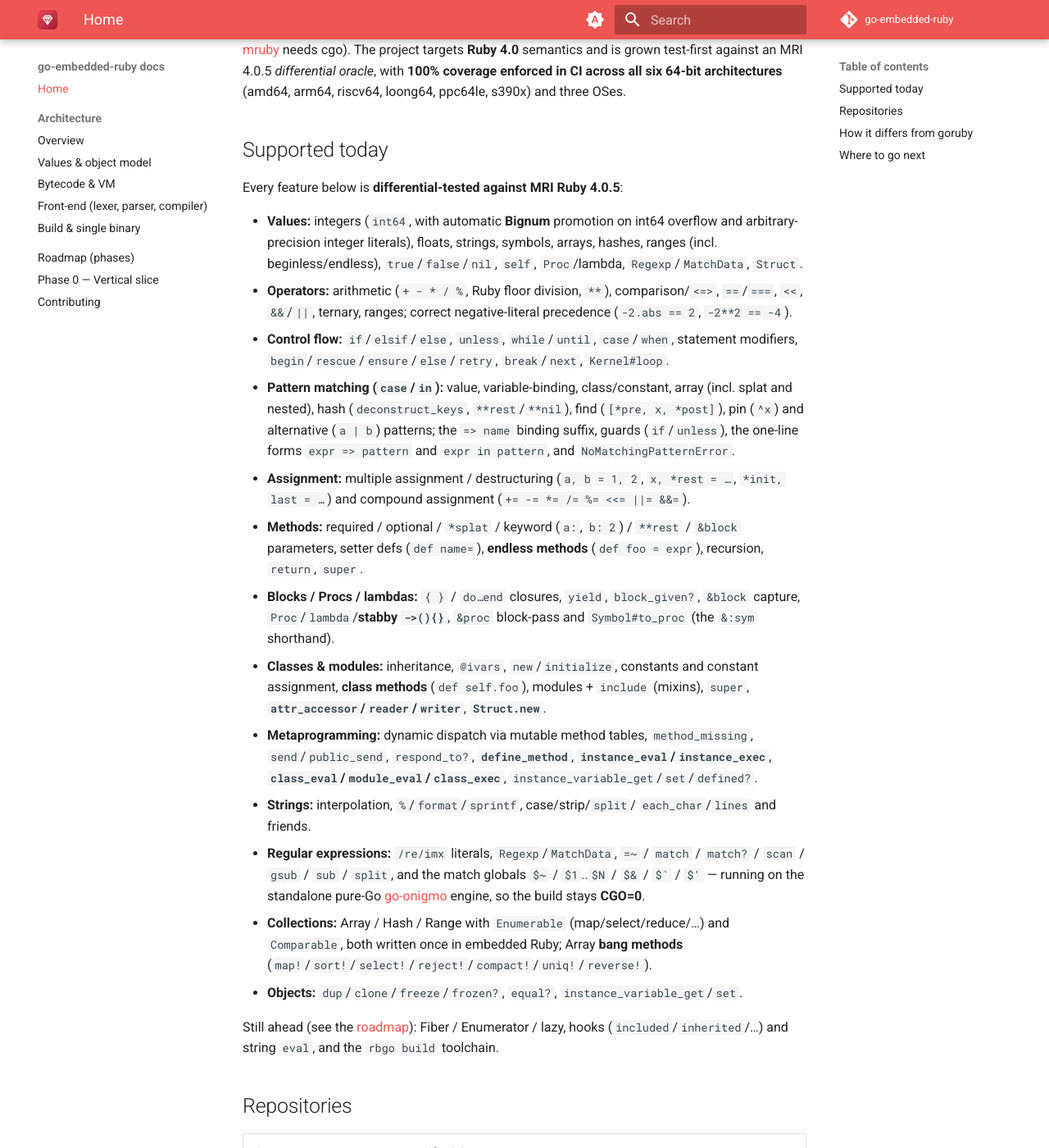
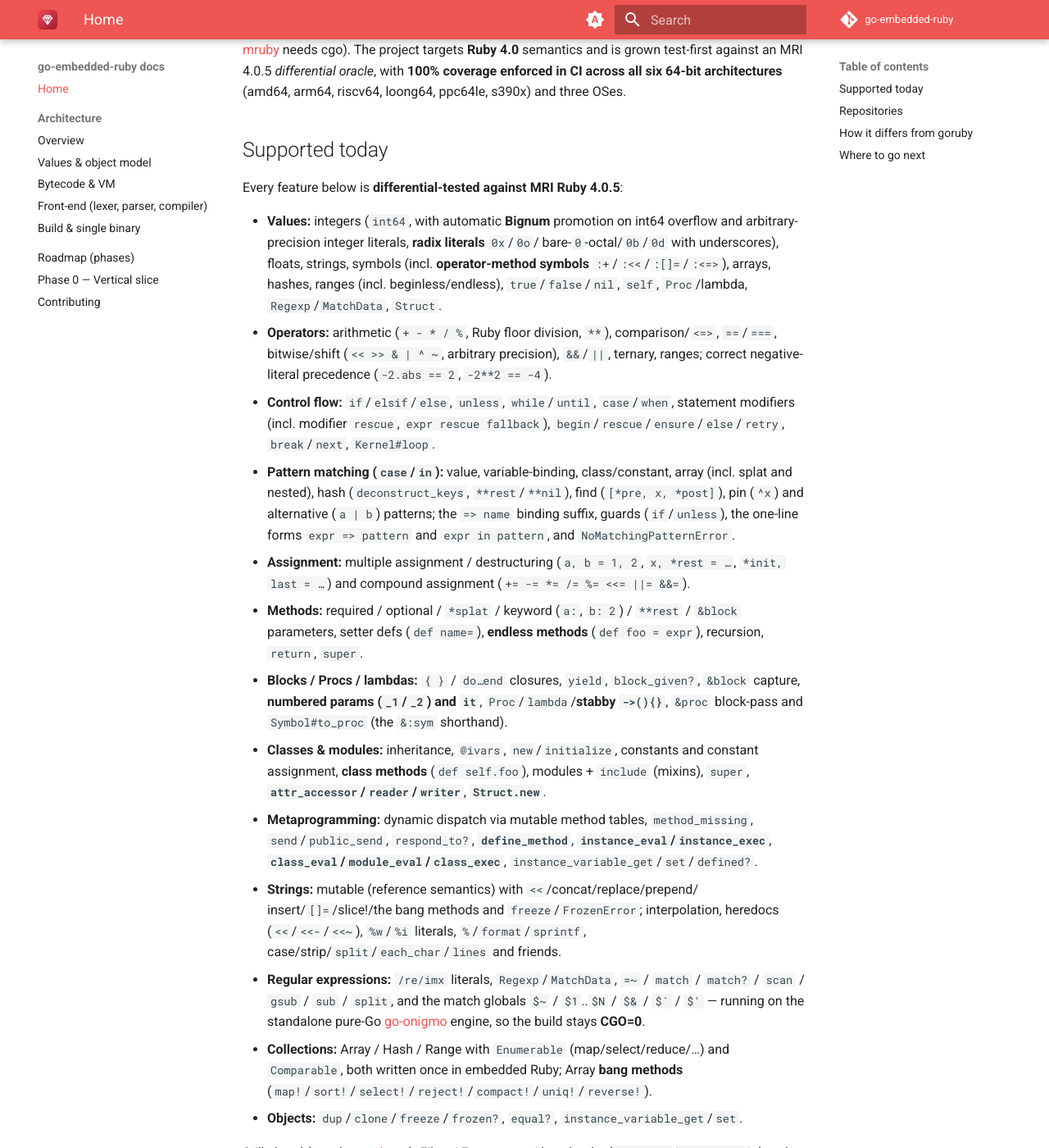
Before and after one commit to go-embedded-ruby/docs, an MkDocs documentation site: the page built from docs/index.md, in a window 1280 px wide and 1400 px high, scrolled down 394 px. Shown: the whole window at 82% size. Built offline with MkDocs 1.6.1 and Material for MkDocs 9.7.7, drawn with Linux system fonts in a browser that asks for light colours; the version menu is left out.

Commit message:
docs: index Supported-today list reflects radix literals, operator symbols, modifier rescue, numbered params, mutable strings/heredocs/%w
Co-Authored-By: Claude Opus 4.8 <noreply@anthropic.com>

```diff
--- a/docs/index.md
+++ b/docs/index.md
@@ -22,14 +22,18 @@ architectures** (amd64, arm64, riscv64, loong64, ppc64le, s390x) and three OSes.
 Every feature below is **differential-tested against MRI Ruby 4.0.5**:
 
 - **Values:** integers (`int64`, with automatic **Bignum** promotion on int64
-  overflow and arbitrary-precision integer literals), floats, strings, symbols,
-  arrays, hashes, ranges (incl. beginless/endless), `true`/`false`/`nil`,
-  `self`, `Proc`/lambda, `Regexp`/`MatchData`, `Struct`.
+  overflow and arbitrary-precision integer literals, **radix literals** `0x`/`0o`/
+  bare-`0`-octal/`0b`/`0d` with underscores), floats, strings, symbols (incl.
+  **operator-method symbols** `:+`/`:<<`/`:[]=`/`:<=>`), arrays, hashes, ranges
+  (incl. beginless/endless), `true`/`false`/`nil`, `self`, `Proc`/lambda,
+  `Regexp`/`MatchData`, `Struct`.
 - **Operators:** arithmetic (`+ - * / %`, Ruby floor division, `**`),
-  comparison/`<=>`, `==`/`===`, `<<`, `&&`/`||`, ternary, ranges; correct
-  negative-literal precedence (`-2.abs == 2`, `-2**2 == -4`).
+  comparison/`<=>`, `==`/`===`, bitwise/shift (`<< >> & | ^ ~`, arbitrary
+  precision), `&&`/`||`, ternary, ranges; correct negative-literal precedence
+  (`-2.abs == 2`, `-2**2 == -4`).
 - **Control flow:** `if`/`elsif`/`else`, `unless`, `while`/`until`,
-  `case`/`when`, statement modifiers, `begin`/`rescue`/`ensure`/`else`/`retry`,
+  `case`/`when`, statement modifiers (incl. modifier `rescue`,
+  `expr rescue fallback`), `begin`/`rescue`/`ensure`/`else`/`retry`,
   `break`/`next`, `Kernel#loop`.
 - **Pattern matching (`case`/`in`):** value, variable-binding, class/constant,
   array (incl. splat and nested), hash (`deconstruct_keys`, `**rest`/`**nil`),
@@ -43,8 +47,9 @@ Every feature below is **differential-tested against MRI Ruby 4.0.5**:
   `**rest` / `&block` parameters, setter defs (`def name=`), **endless methods**
   (`def foo = expr`), recursion, `return`, `super`.
 - **Blocks / Procs / lambdas:** `{ }` / `do…end` closures, `yield`,
-  `block_given?`, `&block` capture, `Proc`/`lambda`/**stabby `->(){}`**, `&proc`
-  block-pass and `Symbol#to_proc` (the `&:sym` shorthand).
+  `block_given?`, `&block` capture, **numbered params (`_1`/`_2`) and `it`**,
+  `Proc`/`lambda`/**stabby `->(){}`**, `&proc` block-pass and `Symbol#to_proc`
+  (the `&:sym` shorthand).
 - **Classes & modules:** inheritance, `@ivars`, `new`/`initialize`, constants and
   constant assignment, **class methods** (`def self.foo`), modules + `include`
   (mixins), `super`, **`attr_accessor`/`reader`/`writer`**, **`Struct.new`**.
@@ -52,8 +57,10 @@ Every feature below is **differential-tested against MRI Ruby 4.0.5**:
   `method_missing`, `send`/`public_send`, `respond_to?`, **`define_method`**,
   **`instance_eval`/`instance_exec`**, **`class_eval`/`module_eval`/`class_exec`**,
   `instance_variable_get`/`set`/`defined?`.
-- **Strings:** interpolation, `%`/`format`/`sprintf`, case/strip/`split`/
-  `each_char`/`lines` and friends.
+- **Strings:** mutable (reference semantics) with `<<`/concat/replace/prepend/
+  insert/`[]=`/slice!/the bang methods and `freeze`/`FrozenError`;
+  interpolation, heredocs (`<<`/`<<-`/`<<~`), `%w`/`%i` literals,
+  `%`/`format`/`sprintf`, case/strip/`split`/`each_char`/`lines` and friends.
 - **Regular expressions:** `/re/imx` literals, `Regexp`/`MatchData`, `=~` /
   `match` / `match?` / `scan` / `gsub` / `sub` / `split`, and the match globals
   `$~` / `$1`..`$N` / `$&` / `` $` `` / `$'` — running on the standalone pure-Go
```
